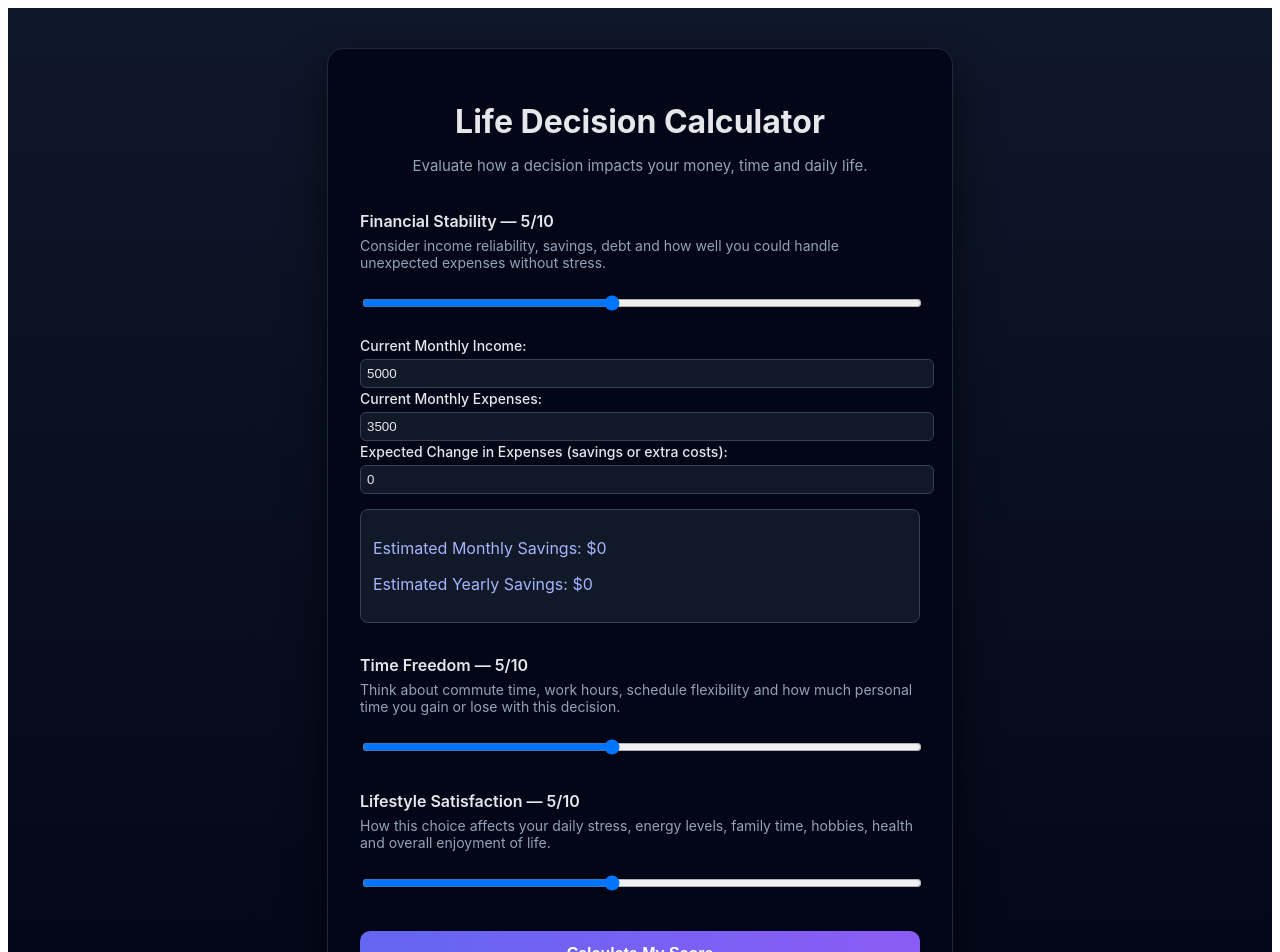
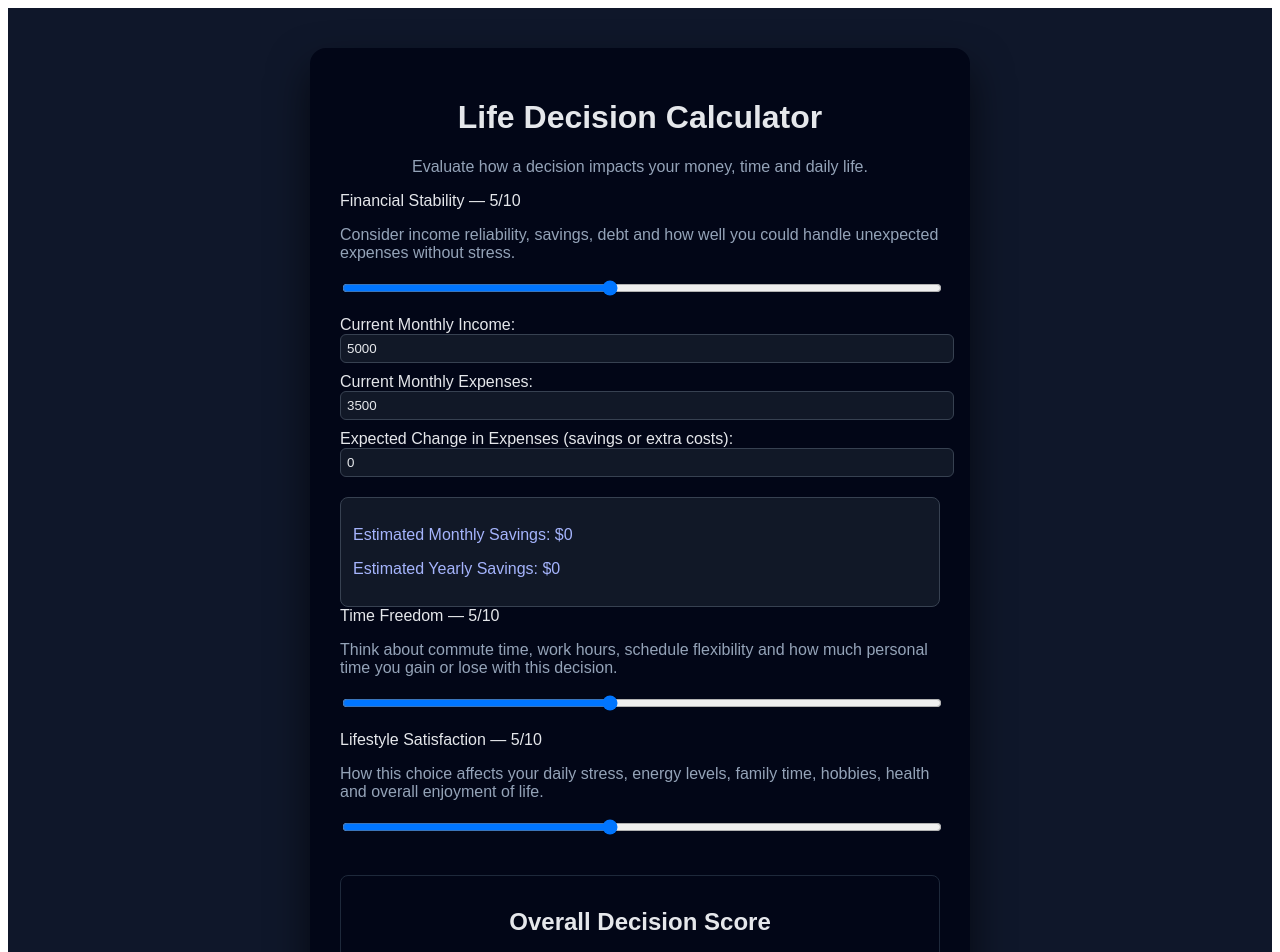
Before and after one commit to billybirdsong93/CalcYourLifeMinimal, a Next.js app: page / in a window 1280 px wide. Shown: the top 952 px of the page. Built offline with nearby package versions, Linux system fonts and the light colour scheme.

Commit message:
Update page.js update

```diff
--- a/app/page.js
+++ b/app/page.js
@@ -11,227 +11,62 @@ const [income, setIncome] = useState(5000);
 const [expenses, setExpenses] = useState(3500);
 const [expenseChange, setExpenseChange] = useState(0);
 
-const [result, setResult] = useState(null);
-
 const calculateScore = () => {
-const score = Math.round((financial + time + lifestyle) / 3);
-setResult(score);
+return Math.round((financial + time + lifestyle) / 3);
 };
 
-const calculateSavings = () => {
+// Savings calculation
 const currentSurplus = income - expenses;
 const newSurplus = income - (expenses - expenseChange);
 const monthlySavings = newSurplus - currentSurplus;
 const yearlySavings = monthlySavings * 12;
-return { monthlySavings, yearlySavings };
-};
 
-const { monthlySavings, yearlySavings } = calculateSavings();
+const score = calculateScore();
 
 return (
-<main
-style={{
-minHeight: "100vh",
-background: "linear-gradient(180deg, #0f172a, #020617)",
-padding: "40px 20px",
-fontFamily: "Inter, Arial, sans-serif",
-color: "#e5e7eb",
-}}
->
-<div
-style={{
-maxWidth: "560px",
-margin: "0 auto",
-background: "#020617",
-borderRadius: "16px",
-padding: "32px",
-boxShadow: "0 20px 40px rgba(0,0,0,0.6)",
-border: "1px solid #1e293b",
-}}
->
-<h1 style={{ textAlign: "center", marginBottom: "8px" }}>
-Life Decision Calculator
-</h1>
+<div style={{ minHeight: "100vh", background: "#0f172a", color: "#e5e7eb", padding: "40px", fontFamily: "Arial, sans-serif" }}>
+<div style={{ maxWidth: "600px", margin: "0 auto", background: "#020617", padding: "30px", borderRadius: "16px", boxShadow: "0 20px 40px rgba(0,0,0,0.6)" }}>
+<h1 style={{ textAlign: "center" }}>Life Decision Calculator</h1>
+<p style={{ textAlign: "center", color: "#94a3b8" }}>Evaluate how a decision impacts your money, time and daily life.</p>
 
-<p
-style={{
-textAlign: "center",
-color: "#94a3b8",
-marginBottom: "36px",
-fontSize: "15px",
-}}
->
-Evaluate how a decision impacts your money, time and daily life.
-</p>
+{/* Financial Slider */}
+<label>Financial Stability — {financial}/10</label>
+<p style={{ color: "#94a3b8" }}>Consider income reliability, savings, debt and how well you could handle unexpected expenses without stress.</p>
+<input type="range" min="1" max="10" value={financial} onChange={(e) => setFinancial(Number(e.target.value))} style={{ width: "100%", marginBottom: "20px" }} />
 
-{/* Financial */}
-<div style={{ marginBottom: "32px" }}>
-<label style={{ fontWeight: "600", fontSize: "16px" }}>
-Financial Stability — {financial}/10
-</label>
-<p style={{ fontSize: "14px", color: "#94a3b8", marginTop: "6px" }}>
-Consider income reliability, savings, debt and how well you could
-handle unexpected expenses without stress.
-</p>
-<input
-type="range"
-min="1"
-max="10"
-value={financial}
-onChange={(e) => setFinancial(Number(e.target.value))}
-style={{ width: "100%", marginTop: "10px" }}
-/>
+{/* Income/Expenses Inputs */}
+<label>Current Monthly Income:</label>
+<input type="number" value={income} onChange={(e) => setIncome(Number(e.target.value))} style={{ width: "100%", marginBottom: "10px", padding: "6px", borderRadius: "6px", border: "1px solid #374151", background: "#111827", color: "#e5e7eb" }} />
 
-{/* Savings calculator inputs */}
-<div style={{ marginTop: "20px" }}>
-<label style={{ fontSize: "14px", fontWeight: "500" }}>
-Current Monthly Income:
-</label>
-<input
-type="number"
-value={income}
-onChange={(e) => setIncome(Number(e.target.value))}
-style={{
-width: "100%",
-padding: "6px",
-borderRadius: "6px",
-marginTop: "4px",
-border: "1px solid #374151",
-background: "#111827",
-color: "#e5e7eb",
-}}
-/>
+<label>Current Monthly Expenses:</label>
+<input type="number" value={expenses} onChange={(e) => setExpenses(Number(e.target.value))} style={{ width: "100%", marginBottom: "10px", padding: "6px", borderRadius: "6px", border: "1px solid #374151", background: "#111827", color: "#e5e7eb" }} />
 
-<label style={{ fontSize: "14px", fontWeight: "500", marginTop: "10px" }}>
-Current Monthly Expenses:
-</label>
-<input
-type="number"
-value={expenses}
-onChange={(e) => setExpenses(Number(e.target.value))}
-style={{
-width: "100%",
-padding: "6px",
-borderRadius: "6px",
-marginTop: "4px",
-border: "1px solid #374151",
-background: "#111827",
-color: "#e5e7eb",
-}}
-/>
+<label>Expected Change in Expenses (savings or extra costs):</label>
+<input type="number" value={expenseChange} onChange={(e) => setExpenseChange(Number(e.target.value))} style={{ width: "100%", marginBottom: "10px", padding: "6px", borderRadius: "6px", border: "1px solid #374151", background: "#111827", color: "#e5e7eb" }} />
 
-<label style={{ fontSize: "14px", fontWeight: "500", marginTop: "10px" }}>
-Expected Change in Expenses (savings or extra costs):
-</label>
-<input
-type="number"
-value={expenseChange}
-onChange={(e) => setExpenseChange(Number(e.target.value))}
-style={{
-width: "100%",
-padding: "6px",
-borderRadius: "6px",
-marginTop: "4px",
-border: "1px solid #374151",
-background: "#111827",
-color: "#e5e7eb",
-}}
-/>
-</div>
-
-{/* Display savings */}
-<div
-style={{
-marginTop: "15px",
-padding: "12px",
-borderRadius: "8px",
-background: "#111827",
-border: "1px solid #374151",
-color: "#a5b4fc",
-}}
->
+{/* Display Savings */}
+<div style={{ marginTop: "10px", padding: "12px", borderRadius: "8px", background: "#111827", border: "1px solid #374151", color: "#a5b4fc" }}>
 <p>Estimated Monthly Savings: ${monthlySavings}</p>
 <p>Estimated Yearly Savings: ${yearlySavings}</p>
 </div>
+
+{/* Time Slider */}
+<label style={{ marginTop: "20px" }}>Time Freedom — {time}/10</label>
+<p style={{ color: "#94a3b8" }}>Think about commute time, work hours, schedule flexibility and how much personal time you gain or lose with this decision.</p>
+<input type="range" min="1" max="10" value={time} onChange={(e) => setTime(Number(e.target.value))} style={{ width: "100%", marginBottom: "20px" }} />
+
+{/* Lifestyle Slider */}
+<label>Lifestyle Satisfaction — {lifestyle}/10</label>
+<p style={{ color: "#94a3b8" }}>How this choice affects your daily stress, energy levels, family time, hobbies, health and overall enjoyment of life.</p>
+<input type="range" min="1" max="10" value={lifestyle} onChange={(e) => setLifestyle(Number(e.target.value))} style={{ width: "100%", marginBottom: "20px" }} />
+
+{/* Score */}
+<div style={{ marginTop: "20px", padding: "12px", borderRadius: "8px", background: "#020617", border: "1px solid #1e293b", textAlign: "center" }}>
+<h2>Overall Decision Score</h2>
+<p style={{ fontSize: "32px", fontWeight: "700" }}>{score} / 10</p>
+<p style={{ color: "#94a3b8" }}>This score reflects how balanced the decision feels across money, time and quality of life.</p>
 </div>
-
-{/* Time */}
-<div style={{ marginBottom: "32px" }}>
-<label style={{ fontWeight: "600", fontSize: "16px" }}>
-Time Freedom — {time}/10
-</label>
-<p style={{ fontSize: "14px", color: "#94a3b8", marginTop: "6px" }}>
-Think about commute time, work hours, schedule flexibility and how
-much personal time you gain or lose with this decision.
-</p>
-<input
-type="range"
-min="1"
-max="10"
-value={time}
-onChange={(e) => setTime(Number(e.target.value))}
-style={{ width: "100%", marginTop: "10px" }}
-/>
 </div>
-
-{/* Lifestyle */}
-<div style={{ marginBottom: "36px" }}>
-<label style={{ fontWeight: "600", fontSize: "16px" }}>
-Lifestyle Satisfaction — {lifestyle}/10
-</label>
-<p style={{ fontSize: "14px", color: "#94a3b8", marginTop: "6px" }}>
-How this choice affects your daily stress, energy levels, family
-time, hobbies, health and overall enjoyment of life.
-</p>
-<input
-type="range"
-min="1"
-max="10"
-value={lifestyle}
-onChange={(e) => setLifestyle(Number(e.target.value))}
-style={{ width: "100%", marginTop: "10px" }}
-/>
 </div>
-
-<button
-onClick={calculateScore}
-style={{
-width: "100%",
-padding: "14px",
-fontSize: "16px",
-borderRadius: "10px",
-border: "none",
-background: "linear-gradient(90deg, #6366f1, #8b5cf6)",
-color: "#ffffff",
-cursor: "pointer",
-fontWeight: "600",
-}}
->
-Calculate My Score
-</button>
-
-{result !== null && (
-<div
-style={{
-marginTop: "32px",
-padding: "24px",
-borderRadius: "12px",
-background: "#020617",
-border: "1px solid #1e293b",
-textAlign: "center",
-}}
->
-<h2 style={{ marginBottom: "8px" }}>Overall Decision Score</h2>
-<p style={{ fontSize: "32px", fontWeight: "700" }}>
-{result} / 10
-</p>
-<p style={{ fontSize: "14px", color: "#94a3b8", marginTop: "8px" }}>
-This score reflects how balanced the decision feels across money,
-time and quality of life.
-</p>
-</div>
-)}
-</div>
-</main>
 );
 }
```
